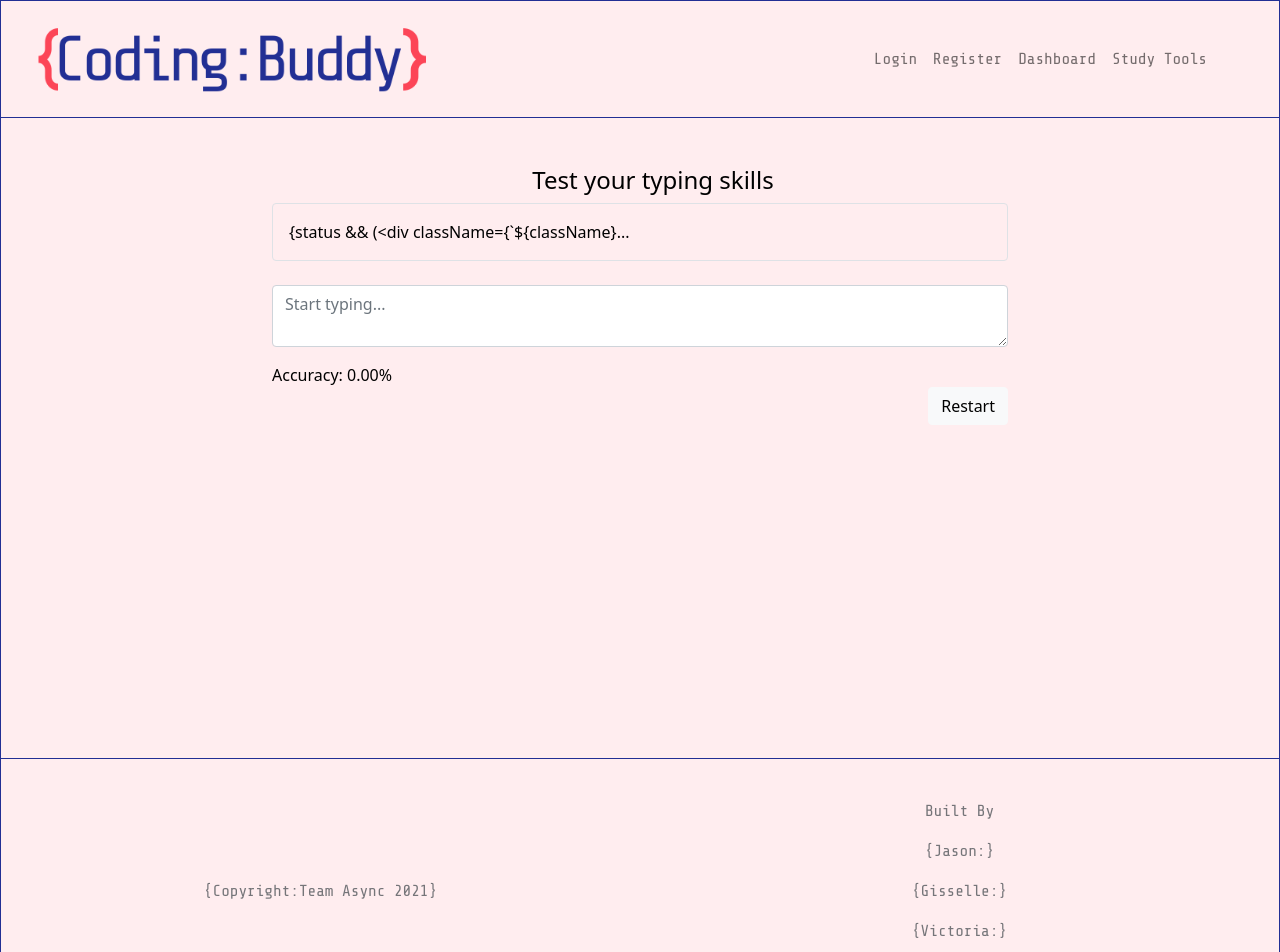
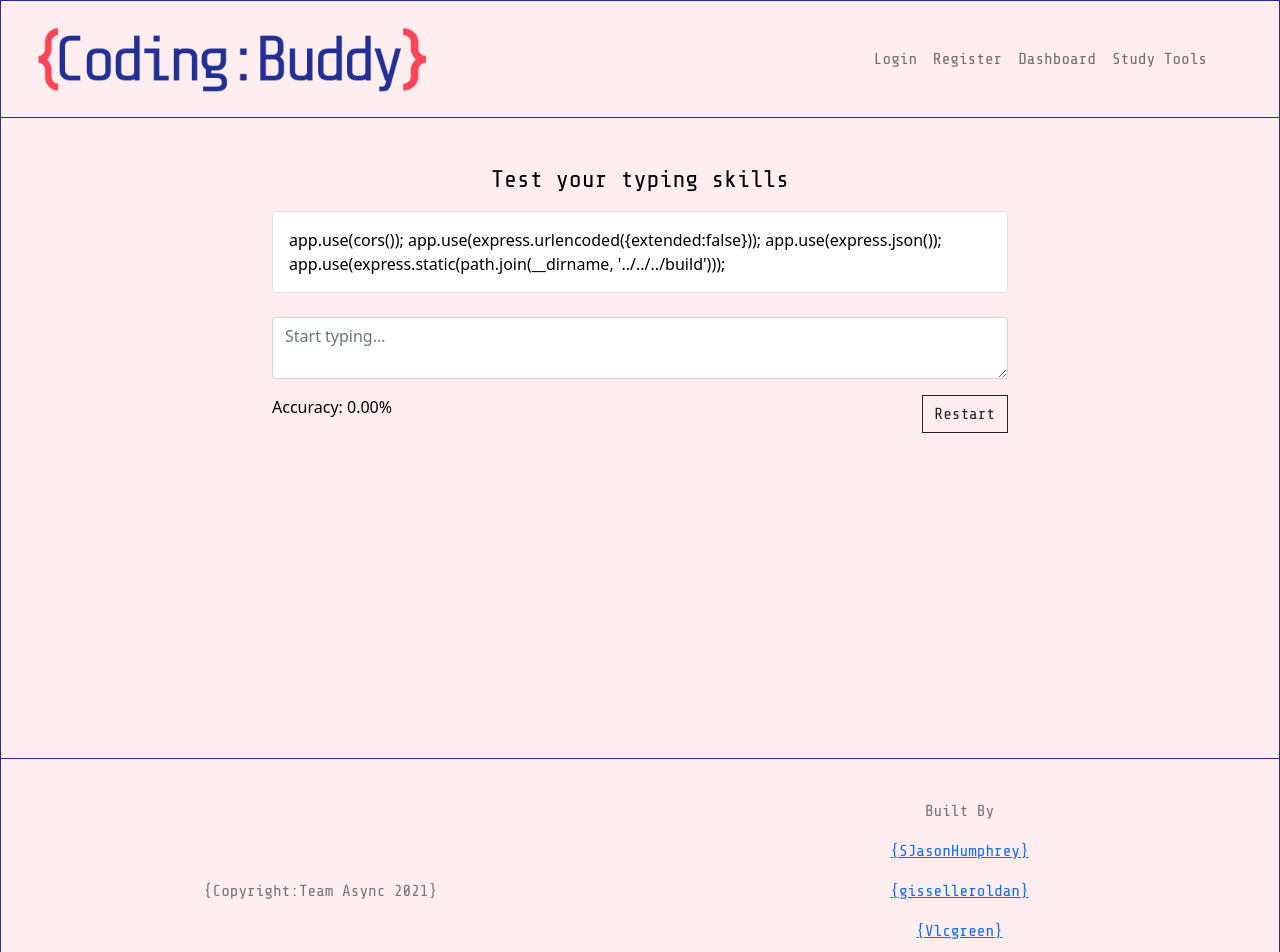
Before and after one commit to SJasonHumphrey/mern-capstone, a React (Create React App) app in the folder app/client/: page /typing-test in a window 1280 px wide. Shown: the top 952 px of the page. Built offline with nearby package versions, Linux system fonts and the light colour scheme.

Commit message:
styled typing and resources

```diff
--- a/app/client/src/components/Resources.js
+++ b/app/client/src/components/Resources.js
@@ -7,7 +7,7 @@ export default function Resources() {
         <div className="container mt-5 mb-5">
             <div className="row">
                 <div className="col-md-10 offset-md-1">
-                    <h4 className="col-md-8 offset-md-4">Useful Resources</h4>
+                    <h4 className="d-flex justify-content-center mono-font">Useful Resources</h4>
                     <Accordion>
                         <Accordion.Item defaultActiveKey eventKey="0">
                             <Accordion.Header>Javascript</Accordion.Header>
--- a/app/client/src/components/layout/Footer.js
+++ b/app/client/src/components/layout/Footer.js
@@ -11,10 +11,11 @@ const Footer = () => {
                 </Col>
                 <Col sm={12} md={6} className="d-flex flex-column justify-content-center align-items-center pt-3 mono-font">
                 <p>Built By</p>
-                <p>&#123;Jason:&#125;</p>
-                <p>&#123;Gisselle:&#125;</p>
-                <p>&#123;Victoria:&#125;</p>
-                <p>&#123;Carol:&#125;</p>
+                <a href="https://github.com/SJasonHumphrey"><p>&#123;SJasonHumphrey&#125;</p></a>
+                <a href="https://github.com/SJasonHumphrey"><p>&#123;gisselleroldan&#125;</p></a>
+                {/* <p>&#123;Gisselle:&#125;</p> */}
+                <a href="https://github.com/Vlcgreen"><p>&#123;Vlcgreen&#125;</p></a>
+                <a href="https://github.com/EC-Carter"><p>&#123;EC-Carter&#125;</p></a>
                 </Col>
             </Row>
         </Container>
--- a/app/client/src/components/layout/Header.js
+++ b/app/client/src/components/layout/Header.js
@@ -1,6 +1,7 @@
 import React,{useState} from 'react';
 import {Link} from 'react-router-dom'
 import {Navbar,Nav,Offcanvas} from 'react-bootstrap'
+
 
 const Header = () => {
 
@@ -42,18 +43,19 @@ const Header = () => {
                 <Navbar>
                 <Nav>
                     <Nav.Item>
-                    <Nav.Link as={Link} to="/login" onClick={handleClose} className="d-flex flex-column justify-content-center align-items-center rem3 rem12-w mono-font"><img src="images/color/keyboard.png" height="50px"/>Typing Practice</Nav.Link>
+                        <Nav.Link as={Link} to="/typing-test" onClick={handleClose} className="d-flex flex-column justify-content-center align-items-center rem3 rem12-w mono-font"><img src="images/color/keyboard.png" height="50px"/>Typing Practice</Nav.Link>
                     </Nav.Item>
                     <Nav.Item >
-                    <Nav.Link as={Link} to="/login" onClick={handleClose} className="d-flex flex-column justify-content-center align-items-center rem3 rem12-w mono-font"><img src="images/color/laptopcoding.png" height="50px"/>Code Pen</Nav.Link>
+                        <Nav.Link as={Link} to="/code" onClick={handleClose} className="d-flex flex-column justify-content-center align-items-center rem3 rem12-w mono-font"><img src="images/color/laptopcoding.png" height="50px"/>Code Pen</Nav.Link>
                     </Nav.Item>
                     <Nav.Item >
-                    <Nav.Link as={Link} to="/resources" onClick={handleClose}>Resources</Nav.Link>
-                    <Nav.Link as={Link} to="/login" onClick={handleClose} className="d-flex flex-column justify-content-center align-items-center rem3 rem12-w mono-font"><img src="images/color/language.png" height="50px"/>Flash Cards</Nav.Link>
+                        <Nav.Link as={Link} to="/resources" onClick={handleClose} className="d-flex flex-column justify-content-center align-items-center rem3 rem12-w mono-font"><img src="images/color/script.png" height="50px"/>Resources</Nav.Link>
                     </Nav.Item>
-                    <Nav.Item >
-                    <Nav.Link as={Link} to="/typing-test" onClick={handleClose}>Typing Test</Nav.Link>
-                    <Nav.Link as={Link} to="/login" onClick={handleClose} className="d-flex flex-column justify-content-center align-items-center rem3 rem12-w mono-font"><img src="images/color/writing-code.png" height="50px"/>Quizzes</Nav.Link>
+                    <Nav.Item>
+                        <Nav.Link as={Link} to="/cards" onClick={handleClose} className="d-flex flex-column justify-content-center align-items-center rem3 rem12-w mono-font"><img src="images/color/language.png" height="50px"/>Flash Cards</Nav.Link>
+                    </Nav.Item>
+                    <Nav.Item>
+                        <Nav.Link as={Link} to="/quizzes" onClick={handleClose} className="d-flex flex-column justify-content-center align-items-center rem3 rem12-w mono-font"><img src="images/color/writing-code.png" height="50px"/>Quizzes</Nav.Link>
                     </Nav.Item>
 
 
--- a/app/client/src/components/pages/codepen/Footer.js
+++ b/app/client/src/components/pages/codepen/Footer.js
@@ -5,7 +5,7 @@ import { faReact } from '@fortawesome/free-brands-svg-icons';
 export default function Footer() {
     return (
         <div className="footer">
-            <p>Made with <FontAwesomeIcon color="#b7bbc8" icon={faReact} />Made By Team Async</p>
+            <p className="mono-font">Made with <FontAwesomeIcon color="#b7bbc8" icon={faReact} />Coding Buddy Code Pen</p>
         </div>
     )
 }
--- a/app/client/src/components/pages/codepen/TopNavigation.js
+++ b/app/client/src/components/pages/codepen/TopNavigation.js
@@ -11,7 +11,7 @@ export default function TopNavigation() {
                 <div className="right">
                     <img className="logo" src={logo} alt="logo"/>
                     <div className="text">
-                        <h2>Team Async</h2>
+                        <h2 className="mono-font ">Code Pen</h2>
                     </div>
 
                 </div>
--- /dev/null
+++ b/app/client/src/components/typing-feature/GetText.js
@@ -0,0 +1,68 @@
+export default () => {
+
+    const texts = [
+        `{status && (
+            <div
+                className={font-medium text-sm text-green-600}
+                {...props}>
+                {status}
+            </div>
+        )}`,
+        `const AuthCard = ({ logo, children }) => (
+            <div className="min-h-screen flex flex-col sm:justify-center items-center pt-6 sm:pt-0 bg-gray-100">
+                <div>{logo}</div>
+        )`,
+        `const axios = Axios.create({ baseURL: process.env.NEXT_PUBLIC_BACKEND_URL,
+             headers: {
+                'X-Requested-With': 'XMLHttpRequest',
+            },
+            withCredentials: true,
+        })`,
+        `.navbar-brand {
+            font-weight: 600;
+            letter-spacing: 1px;
+            text-transform: uppercase;
+          }`,
+          `const initGA = (trackingID, options) => {
+            ReactGA.initialize(trackingID, { ...options });
+          };`,
+          `app.use(cors());
+          app.use(express.urlencoded({extended:false}));
+          app.use(express.json());
+          app.use(express.static(path.join(__dirname, '../../../build')));`,
+          `app.get('*', (req, res) => {
+            res.sendFile(path.resolve(__dirname, '../../../build', 'index.html'));
+          });`,
+          `app.get('*', (req, res) => {
+            res.sendFile(path.resolve(__dirname, '../../../build', 'index.html'));
+          });`,
+          `const Register = () => {
+            return (
+                <div>
+                Register
+                </div>
+            )
+        }`,
+        `<ControlledEditor
+        onBeforeChange={handleChange}
+        value={value}
+        className="code-mirror-wrapper"
+        options={{
+            lineWrapping: true,
+            lint: true,
+            theme: "material",
+        }}
+    />`,
+    `array([], shape=(0L, 3L),
+    dtype=[('f0', 'S'), ('f1', '<i4'), ('f2', '<i4')])`
+
+    ]
+
+    // texts.forEach(element => {
+    //     replace
+    // })
+
+    // return random index from this text array
+    // return texts[0]
+    return texts[Math.floor(Math.random()*texts.length)]
+}
--- a/app/client/src/components/typing-feature/TextPreview.js
+++ b/app/client/src/components/typing-feature/TextPreview.js
@@ -10,7 +10,7 @@ const TextPreview = (props) => {
 
   return (
     <>
-      <div className="border rounded p-3 mb-4">
+      <div className="border rounded p-3 mb-4 bg-white">
           {/* make a new array from text with current element (currentChar)
           and index of current element (index)
           */}
--- a/app/client/src/components/typing-feature/TypingTest.js
+++ b/app/client/src/components/typing-feature/TypingTest.js
@@ -2,6 +2,7 @@ import React, { Component } from 'react'
 import TextPreview from './TextPreview'
 import Speed from './Speed'
 import Accuracy from './Accuracy'
+import GetText from './GetText'
 
 
 
@@ -9,7 +10,7 @@ import Accuracy from './Accuracy'
 
 // what the state is reset to when we click "restart"
 const initialState = {
-    text: "{status && (<div className={`${className}...",
+    text: GetText(),
     userInput: '',
     totalSymbols: 0,
     correctSymbols: 0,
@@ -23,8 +24,8 @@ export class TypingTest extends Component {
     state = initialState
 
     // set state back to empty once we restart
-    onRestart = () => {
-        this.setState(initialState)
+    onRestart = () => {;
+        this.setState(initialState);
     }
 
     // when the user types, set the userInput state to whatever they typed
@@ -90,7 +91,7 @@ export class TypingTest extends Component {
                 <div className="row">
 
                     <div className="col-md-8 offset-md-2">
-                        <h4 className="col-md-8 offset-md-4">Test your typing skills</h4>
+                        <h4 className="d-flex justify-content-center mono-font mb-3">Test your typing skills</h4>
                         {/* what user needs to type */}
                         {/* pass text and userInput from state as props to compare against each other for errors etc. */}
                         <TextPreview text={this.state.text} userInput={this.state.userInput}/>
@@ -104,12 +105,15 @@ export class TypingTest extends Component {
                         readOnly={this.state.finished}
                         ></textarea>
                         {/* speed calculated by WPM */}
-                        <Speed sec={this.state.sec} correctSymbols={this.state.correctSymbols}/>
-                        <Accuracy text={this.state.text} correctSymbols={this.state.correctSymbols}></Accuracy>
-                        <div className="text-right">
-                            <button className="btn btn-light" onClick={this.onRestart}>Restart</button>
+                        <div className="d-flex justify-content-between">
+                            <div>
+                                <Speed sec={this.state.sec} correctSymbols={this.state.correctSymbols}/>
+                                <Accuracy text={this.state.text} correctSymbols={this.state.correctSymbols}></Accuracy>
+                            </div>
+                            <div>
+                                <button className="btn rounded-0 btn-outline-dark mono-font" onClick={this.onRestart}>Restart</button>
+                            </div>
                         </div>
-
                     </div>
                 </div>
             </div>
```
Also changed, not shown: app/client/public/images/color/script.png (added).
